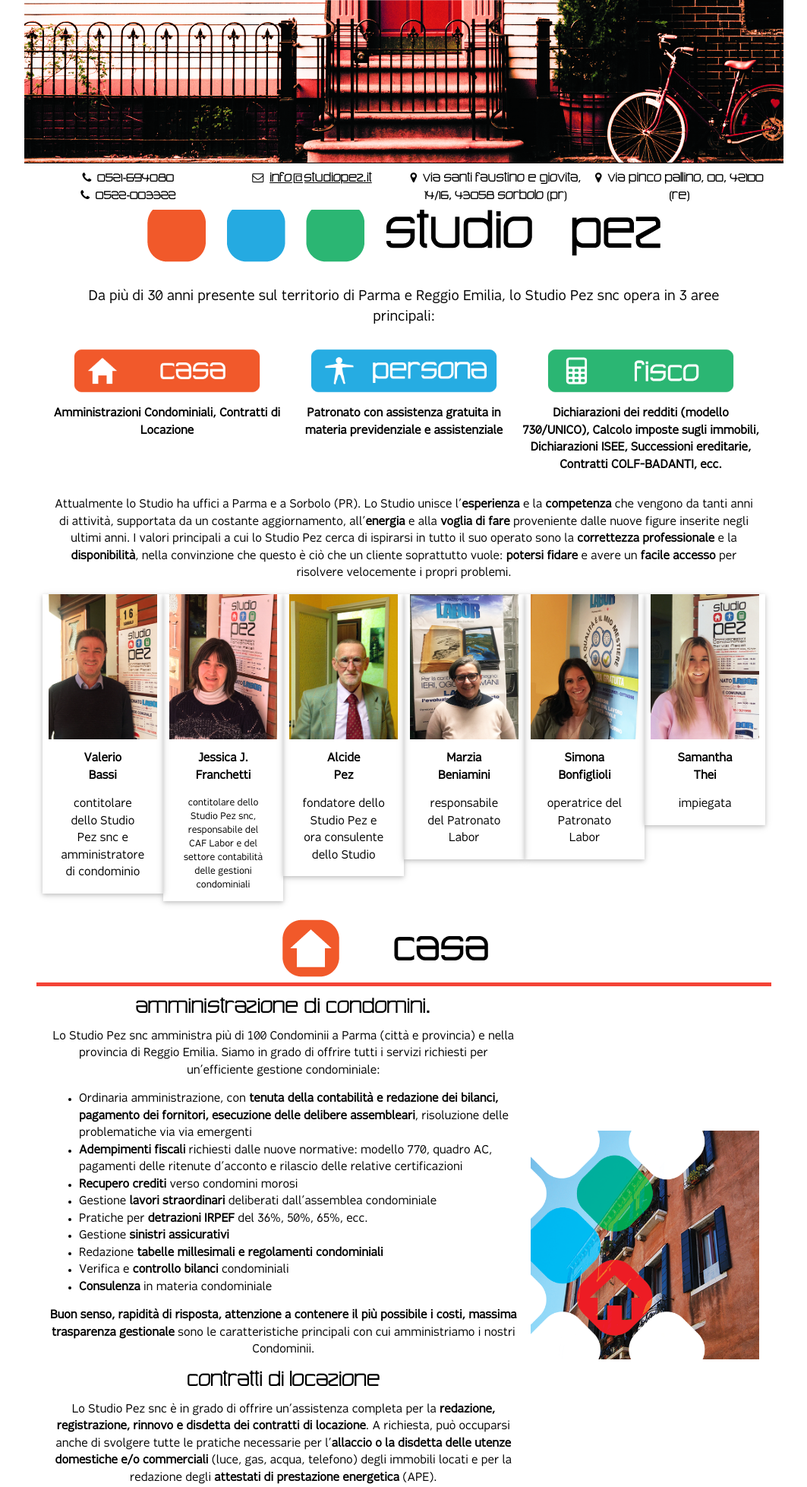
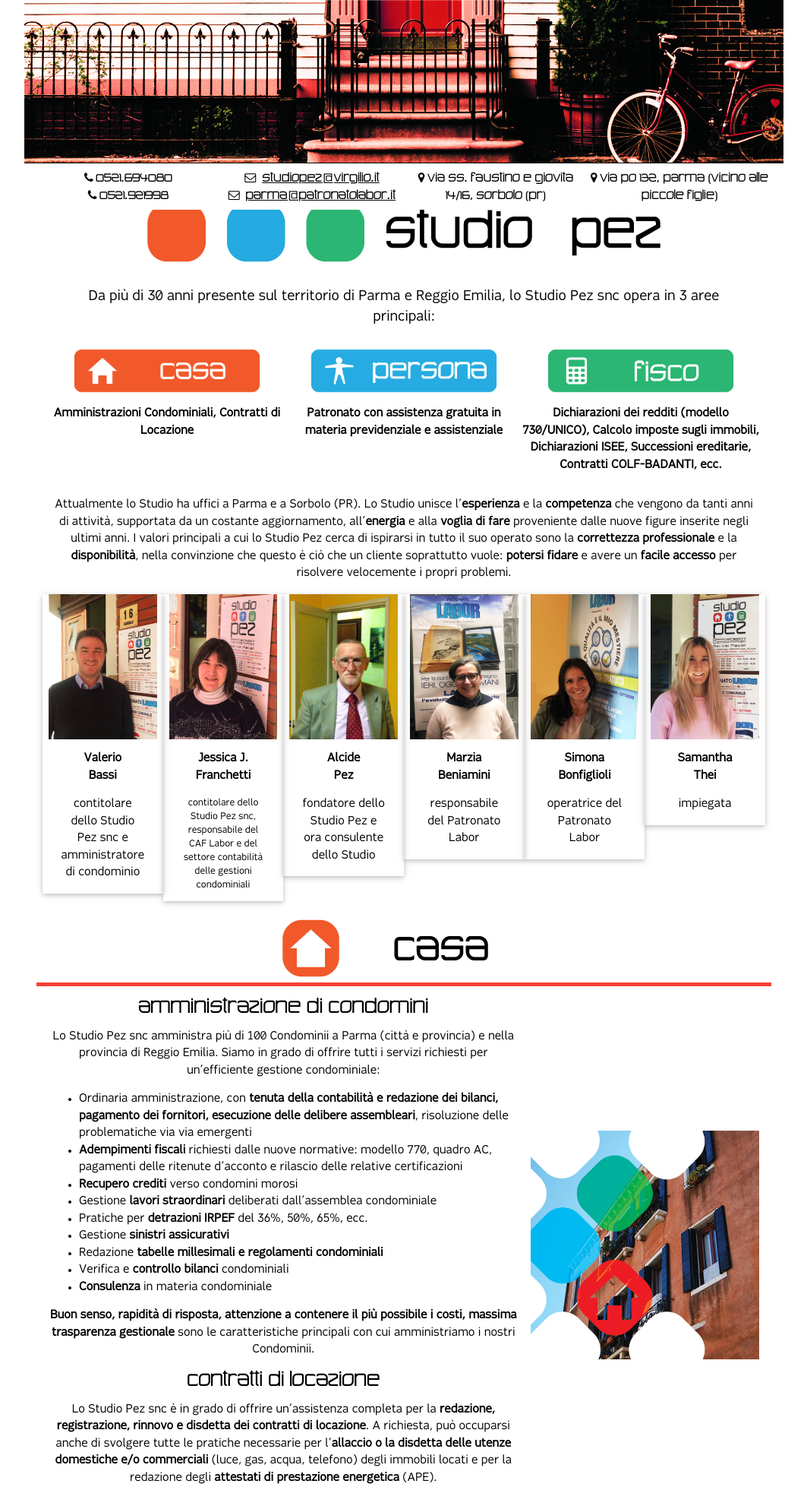
Before and after one commit to lorenzobaronio22/pez, a Flask app: page / in a window 1280 px wide. Shown: the part 524-2481 px from the top of the page at 76% size, without its empty margins (108-1171 px from the left). Run offline with Flask 2, Linux system fonts and the light colour scheme; some libraries are stand-ins or nearby versions.

Commit message:
Contatti effettivi (e-mail, telefono, indirizzo)

```diff
--- a/app/templates/index.html
+++ b/app/templates/index.html
@@ -176,7 +176,7 @@
 				</div>
 				<div class="w3-row-padding">
 					<div class="w3-twothird">
-						<h3 class="w3-advance-architect">Amministrazione di condomini.</h3>
+						<h3 class="w3-advance-architect">Amministrazione di condomini</h3>
 						Lo Studio Pez snc amministra più di 100 Condominii a Parma (città e provincia) e nella provincia di Reggio Emilia. Siamo in grado di offrire tutti i servizi richiesti per un’efficiente gestione condominiale:
 						<ul class="w3-left-align">
 						<li>Ordinaria amministrazione, con <b>tenuta della contabilità e redazione dei bilanci, pagamento dei fornitori, esecuzione delle delibere assembleari</b>, risoluzione delle problematiche via via emergenti
@@ -266,24 +266,26 @@
 				<div class="w3-row-padding">
 					<div class="w3-half">
 						<br/>
-						<h3> Vieni a trovarci a Parma </h3>
-						<i class="fa fa-phone" aria-hidden="true">&nbsp;</i> 0521-694080<br/>
-						<i class="fa fa-map-marker" aria-hidden="true">&nbsp;</i> Via Santi Faustino e Giovita, 14/16, 43058 Sorbolo (PR)<br/>
+						<h3>Sorbolo</h3>
+						<i class="fa fa-phone" aria-hidden="true">&nbsp;</i>0521.694080<br/>
+						<i class="fa fa-envelope-o" aria-hidden="true">&nbsp;</i> <a href="mailto:studiopez@virgilio.it">studiopez@virgilio.it</a><br/>
+						<i class="fa fa-map-marker" aria-hidden="true">&nbsp;</i>via SS. Faustino e Giovita 14/16, Sorbolo (PR)<br/>
 						<div id="mappa-parma" class="w3-container map-container"></div>
 					</div>
 					<div class=" w3-half">
 						<br/>
-						<h3> Vieni a trovarci a Reggio Emilia </h3>
-						<i class="fa fa-phone" aria-hidden="true">&nbsp;</i> 0522-001122<br/>
-						<i class="fa fa-map-marker" aria-hidden="true">&nbsp;</i> via Pinco Pallino, 00 - 42100 (RE)<br/>
+						<h3>Parma</h3>
+						<i class="fa fa-phone" aria-hidden="true">&nbsp;</i>0521.921998<br/>
+						<i class="fa fa-envelope-o" aria-hidden="true">&nbsp;</i> <a href="mailto:parma@patronatolabor.it">parma@patronatolabor.it</a><br/>
+						<i class="fa fa-map-marker" aria-hidden="true">&nbsp;</i>via Po 132, Parma (vicino alle Piccole Figlie)<br/>
 						<div id="mappa-reggio" class="w3-container map-container"></div>
 					</div>
 				</div>
 
-				<div class="w3-row-padding">
+<!--				<div class="w3-row-padding">
 					<div class="w3-container bm-15 w3-hide-large">
 						<i class="fa fa-envelope-o" aria-hidden="true">&nbsp;</i> <a href="mailto:info@studiopez.it">info@studiopez.it </a>
-<!-- se ci daranno un indirizzo email con ili quale lavorare potremo implementare questa parte
+ se ci daranno un indirizzo email con ili quale lavorare potremo implementare questa parte
 						<h3>Scrivici a info@studiopez.it</h3>
 						<form action="" method="post" enctype="text/plain">
 							<input type="text" name="name" placeholder="Il tuo nome">
@@ -292,8 +294,8 @@
 							<button type="submit">Invia</button>
 							<button type="reset">Cancella</button>
 						</form>
--->					</div>
-
+					</div>
+-->
 				</div>
 
 			</div>
@@ -303,26 +305,27 @@
 			<div id="footer" class="w3-bottom w3-white w3-center">
 				<div class="w3-row w3-advance-architect w3-large w3-padding w3-hide-large">
 					<div class="w3-half">
-						<i class="fa fa-phone" aria-hidden="true">&nbsp;</i> 0521-694080<br/>
+						<i class="fa fa-phone" aria-hidden="true">&nbsp;</i>0521.694080<br/>
 					</div>
 					<div class="w3-half">
-						<i class="fa fa-map-marker" aria-hidden="true">&nbsp;</i> Via Santi Faustino e Giovita, 14/16, 43058 Sorbolo (PR)
+						<i class="fa fa-map-marker" aria-hidden="true">&nbsp;</i>via SS. Faustino e Giovita 14/16, Sorbolo (PR)
 					</div>
 				</div>
 
 				<div class="w3-row w3-advance-architect w3-medium w3-padding w3-hide-medium w3-hide-small">
 					<div class="w3-quarter">
-						<i class="fa fa-phone" aria-hidden="true">&nbsp;</i> 0521-694080<br/>
-						<i class="fa fa-phone" aria-hidden="true">&nbsp;</i> 0522-003322
+						<i class="fa fa-phone" aria-hidden="true">&nbsp;</i>0521.694080<br/>
+						<i class="fa fa-phone" aria-hidden="true">&nbsp;</i>0521.921998
 					</div>
 					<div class="w3-quarter">
-						<i class="fa fa-envelope-o" aria-hidden="true">&nbsp;</i> <a href="mailto:info@studiopez.it">info@studiopez.it </a>
+						<i class="fa fa-envelope-o" aria-hidden="true">&nbsp;</i> <a href="mailto:studiopez@virgilio.it">studiopez@virgilio.it </a><br/>
+						<i class="fa fa-envelope-o" aria-hidden="true">&nbsp;</i> <a href="mailto:parma@patronatolabor.it">parma@patronatolabor.it </a>
 					</div>
 					<div class="w3-quarter">
-						<i class="fa fa-map-marker" aria-hidden="true">&nbsp;</i> Via Santi Faustino e Giovita, 14/16, 43058 Sorbolo (PR)
+						<i class="fa fa-map-marker" aria-hidden="true">&nbsp;</i>via SS. Faustino e Giovita 14/16, Sorbolo (PR)
 					</div>
 					<div class="w3-quarter">
-						<i class="fa fa-map-marker" aria-hidden="true">&nbsp;</i> via Pinco Pallino, 00, 42100 (RE)
+						<i class="fa fa-map-marker" aria-hidden="true">&nbsp;</i>via Po 132, Parma (vicino alle Piccole Figlie)
 					</div>
 				</div>
 			</div>
```
